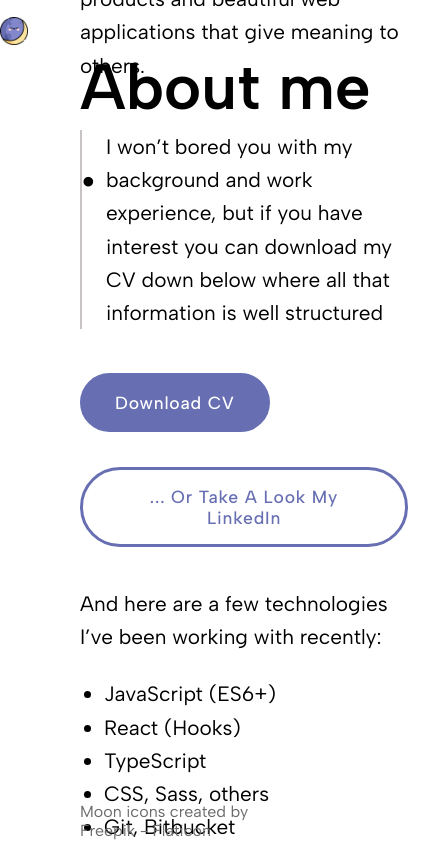
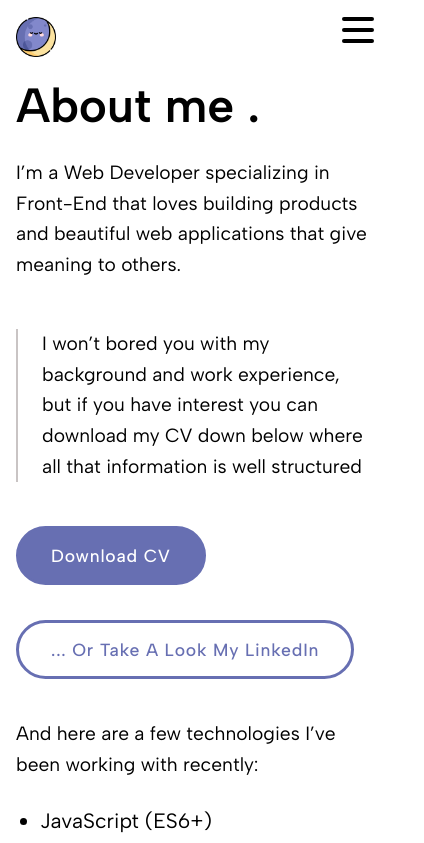
Before and after one commit to mpabarca/portfolio, a Next.js app: page /about in a window 390 px wide. Shown: the top 843 px of the page, 424 px wide, since content can reach past the window. Built offline with nearby package versions, Linux system fonts and the light colour scheme.

Commit message:
Fix style to responsive - mobile

```diff
--- a/src/components/mobileNavbar.jsx
+++ b/src/components/mobileNavbar.jsx
@@ -13,7 +13,7 @@ const MobileNavbar = () => {
                         <Link href='/'>
                         <Image
                             src={logo}
-                            height={28}
+                            height={40}
                             alt='logo'
                         />
                         </Link >
--- a/src/styles/base/_global.scss
+++ b/src/styles/base/_global.scss
@@ -25,7 +25,6 @@ h1 {
 }
 h2 {
     font-size: $font-size-title2;
-
 }
 h3 {
     font-size: $font-size-subtitle;
@@ -45,5 +44,17 @@ p {
         // display: block;
         // padding: $padding-global-mobile;
         // max-width: 65.6rem;
+        h1 {
+            font-size: $font-size-title-mobile;
+        }
+        h2 {
+            font-size: $font-size-title2-mobile;
+        }
+        h3 {
+            font-size: $font-size-subtitle-mobile;
+        }
+        p {
+            font-size: $font-size-paragraph-mobile;
+        }
     }
 }
--- a/src/styles/base/_variable.scss
+++ b/src/styles/base/_variable.scss
@@ -10,20 +10,22 @@ $margin-right-hamburger: 8rem;
 $font-family-base: 'Albert Sans', sans-serif;
 
 $font-size-title: 4rem;
+$font-size-title-mobile: 3rem;
+
 $font-size-title2: 3.5rem;
-//$font-size-title-mobile: .9rem;
+$font-size-title2-mobile: 2.5rem;
 
 $font-size-subtitle: 1.8rem;
-//$font-size-subtitle-mobile: .9rem;
+$font-size-subtitle-mobile: 1.5rem;
 
 $font-size-navbar: 1.5rem;
-//$font-size-navbar-mobile: .9rem;
+$font-size-navbar-mobile: 1.3rem;
 
 $font-size-button: 1.1rem;
 //$font-size-button-mobile: .9rem;
 
 $font-size-paragraph: 1.3rem;
-//$font-size-paragraph-mobile: .9rem;
+$font-size-paragraph-mobile: 1.2rem;
 
 $font-weight-regular: 400;
 $font-weight-bold: 500;
--- a/src/styles/base/main.scss
+++ b/src/styles/base/main.scss
@@ -20,5 +20,13 @@
 
 @media only screen and (max-width: $size-breakpoint-responsive){
     .main {
+        flex-direction: column;
+        justify-content: space-between;
+        .content {
+            justify-content: start;
+            width: 100%;
+            height: auto;
+            padding: 1rem;
+        }
     }
 }
--- a/src/styles/components/footer.scss
+++ b/src/styles/components/footer.scss
@@ -8,3 +8,10 @@ footer {
         }
     }
 }
+
+
+@media only screen and (max-width: $size-breakpoint-responsive){
+    footer {
+        margin: .5rem 0 0;
+    }
+}
--- a/src/styles/components/navbar.scss
+++ b/src/styles/components/navbar.scss
@@ -60,7 +60,6 @@ nav {
                     height: 100vh;
                     width: 100%;
                     text-align: end;
-                    margin-left: -40px;
                     padding-top: 120px;
                     padding-left: 50px;
                     box-shadow: inset 0 0 2000px rgba(255, 255, 255, .5);
@@ -73,6 +72,7 @@ nav {
                         color: $color-primary-black;
                         font-weight: $font-weight-bold;
                         padding: 0.7rem;
+                        font-size: $font-size-navbar-mobile;
                         &:active, &:hover {
                             color: $color-secondary-font;
                             font-weight: $font-weight-bold;
@@ -139,6 +139,7 @@ nav {
                 transition: transform 0.5s ease-in-out;
                 // until where move the menu since appears
                 transform: translateX(0);
+                background-color: $color-background;
             }
             input[type="checkbox"]:checked ~ .hamburger-lines .line1 {
                 transform: rotate(45deg);
@@ -158,13 +159,13 @@ nav {
 }
 
 @media only screen and (max-width: $size-breakpoint-responsive) {
-
     nav{
         &.desktop {
             display: none;
         }
         &.mobile {
             display: block;
+            padding: 0 1rem;
         }
     }
 }
--- a/src/styles/pages/about.scss
+++ b/src/styles/pages/about.scss
@@ -28,3 +28,14 @@
         }
     }
 }
+
+@media only screen and (max-width: $size-breakpoint-responsive){
+    .about {
+        height: auto;
+        justify-content: start;
+        margin-bottom: 2rem;
+        h1 {
+            position: unset;
+        }
+    }
+}
--- a/src/styles/pages/contact.scss
+++ b/src/styles/pages/contact.scss
@@ -14,3 +14,14 @@
         max-width: 35rem;
     }
 }
+
+@media only screen and (max-width: $size-breakpoint-responsive){
+    .contact {
+        margin-bottom: 6rem;
+        height: auto;
+        justify-content: start;
+        h1 {
+            position: unset;
+        }
+    }
+}
--- a/src/styles/pages/home.scss
+++ b/src/styles/pages/home.scss
@@ -15,6 +15,6 @@
 
 @media only screen and (max-width: $size-breakpoint-responsive){
     .home {
-
+        margin-bottom: 6rem;
     }
 }
```
